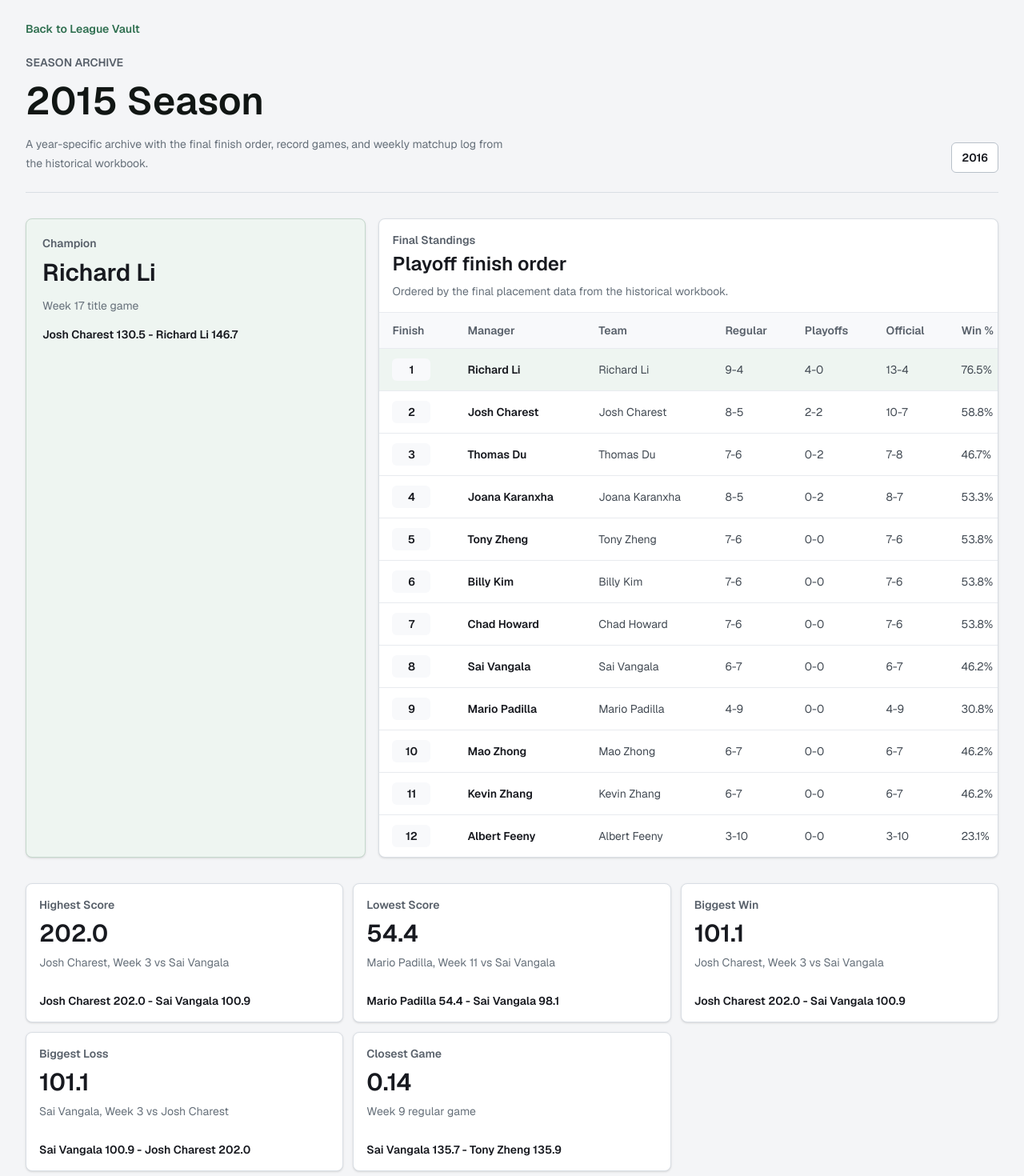
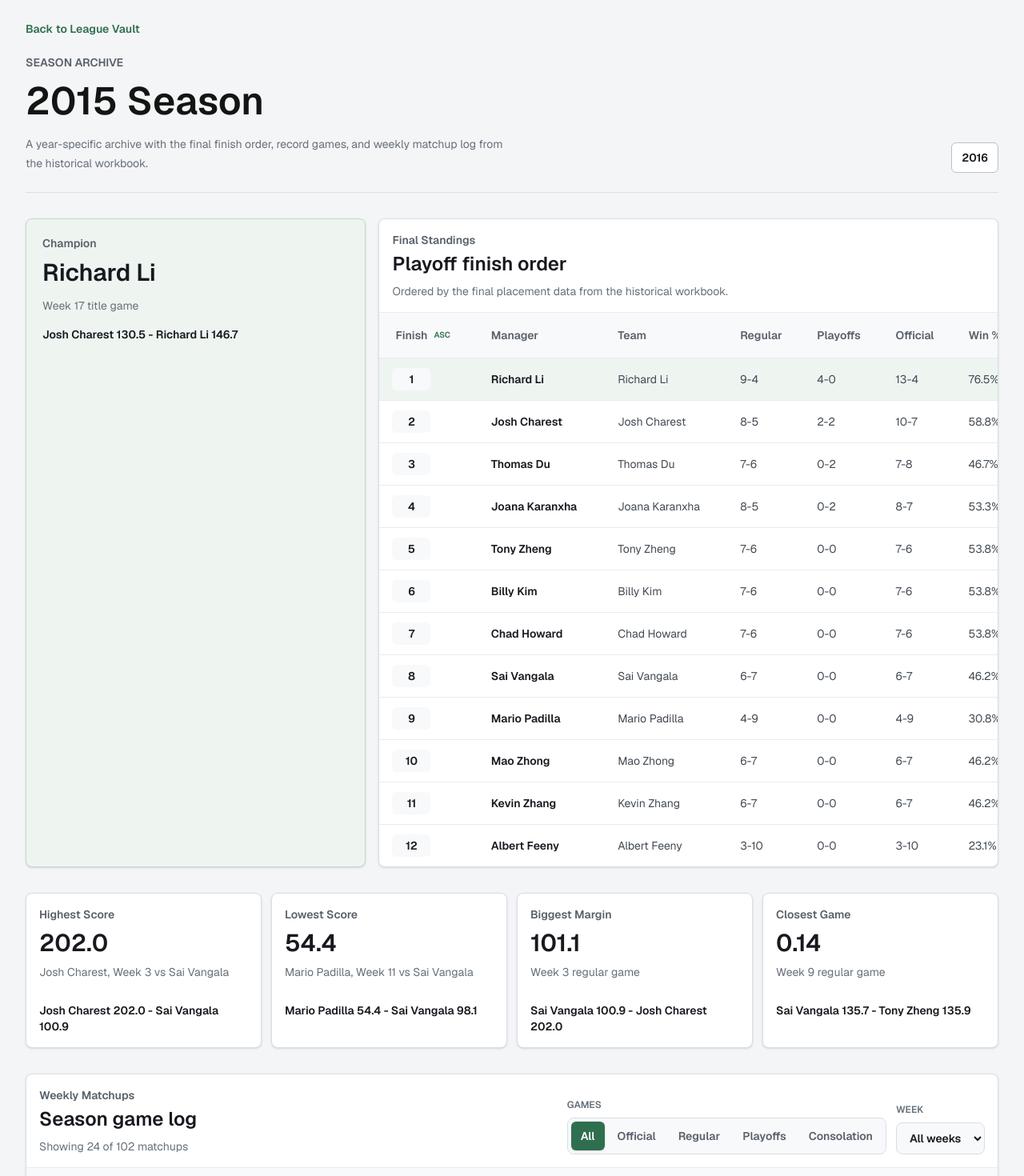
Before and after one commit to richardliiscool/fantasy-league-history, a Next.js app: page /seasons/2015 in a window 1280 px wide. Shown: the top 1470 px of the page at 80% size. Built offline with nearby package versions, Linux system fonts and the light colour scheme.

Commit message:
Add season finish sorting and margin card

```diff
--- a/src/app/seasons/[seasonYear]/page.tsx
+++ b/src/app/seasons/[seasonYear]/page.tsx
@@ -7,7 +7,6 @@ import { historicalLeagueData } from "@/lib/data/historicalLeagueData";
 import {
   getSeasonProfile,
   type SeasonGameRecord,
-  type SeasonMarginRecord,
   type SeasonMatchupSummary,
   type SeasonScoreRecord,
 } from "@/lib/stats/seasonProfile";
@@ -82,16 +81,10 @@ export default async function SeasonPage({ params }: SeasonPageProps) {
       scoreLine: formatFeaturedScoreLine(profile.records.lowestScore),
     },
     {
-      label: "Biggest Win",
-      value: formatMargin(profile.records.biggestWin),
-      detail: formatFeaturedRecordDetail(profile.records.biggestWin),
-      scoreLine: formatFeaturedScoreLine(profile.records.biggestWin),
-    },
-    {
-      label: "Biggest Loss",
-      value: formatMargin(profile.records.biggestLoss),
-      detail: formatFeaturedRecordDetail(profile.records.biggestLoss),
-      scoreLine: formatFeaturedScoreLine(profile.records.biggestLoss),
+      label: "Biggest Margin",
+      value: formatMargin(profile.records.biggestMargin),
+      detail: formatGameRecordDetail(profile.records.biggestMargin),
+      scoreLine: formatGameRecordScoreLine(profile.records.biggestMargin),
     },
     {
       label: "Closest Game",
@@ -169,7 +162,7 @@ export default async function SeasonPage({ params }: SeasonPageProps) {
           <SeasonStandingsTable finalStandings={profile.finalStandings} />
         </section>
 
-        <section className="grid gap-3 sm:grid-cols-2 xl:grid-cols-3">
+        <section className="grid gap-3 sm:grid-cols-2 xl:grid-cols-4">
           {recordCards.map((record) => (
             <article
               key={record.label}
@@ -201,12 +194,12 @@ function formatScore(score: number | null | undefined) {
   return score === null || score === undefined ? "0.0" : score.toFixed(1);
 }
 
-function formatMargin(record: SeasonMarginRecord | SeasonGameRecord | null) {
+function formatMargin(record: SeasonGameRecord | null) {
   return record ? formatMarginValue(record.margin) : "0.0";
 }
 
 function formatFeaturedRecordDetail(
-  record: SeasonScoreRecord | SeasonMarginRecord | null,
+  record: SeasonScoreRecord | null,
 ) {
   if (!record) {
     return "No games logged";
@@ -216,7 +209,7 @@ function formatFeaturedRecordDetail(
 }
 
 function formatFeaturedScoreLine(
-  record: SeasonScoreRecord | SeasonMarginRecord | null,
+  record: SeasonScoreRecord | null,
 ) {
   if (!record) {
     return "";
--- a/src/components/SeasonStandingsTable.tsx
+++ b/src/components/SeasonStandingsTable.tsx
@@ -1,15 +1,54 @@
+"use client";
+
 import Link from "next/link";
+import { useMemo, useState } from "react";
 import { formatPercentage } from "@/lib/formatters";
 import type { SeasonFinalStandingRow } from "@/lib/stats/seasonProfile";
+import { SortableHeader, type SortDirection } from "./SortableHeader";
 
 type SeasonStandingsTableProps = {
   finalStandings: SeasonFinalStandingRow[];
 };
 
+type StandingSortKey = "finish";
+
 export function SeasonStandingsTable({
   finalStandings,
 }: SeasonStandingsTableProps) {
+  const [sortDirection, setSortDirection] = useState<SortDirection>("asc");
   const finishCounts = getFinishCounts(finalStandings);
+  const originalPositionByManagerId = useMemo(
+    () =>
+      new Map(
+        finalStandings.map((standing, index) => [standing.managerId, index]),
+      ),
+    [finalStandings],
+  );
+  const sortedStandings = useMemo(
+    () =>
+      [...finalStandings].sort((first, second) => {
+        const finishComparison =
+          sortDirection === "asc"
+            ? first.finish - second.finish
+            : second.finish - first.finish;
+
+        if (finishComparison !== 0) {
+          return finishComparison;
+        }
+
+        return (
+          (originalPositionByManagerId.get(first.managerId) ?? 0) -
+          (originalPositionByManagerId.get(second.managerId) ?? 0)
+        );
+      }),
+    [finalStandings, originalPositionByManagerId, sortDirection],
+  );
+
+  const handleSort = () => {
+    setSortDirection((currentDirection) =>
+      currentDirection === "asc" ? "desc" : "asc",
+    );
+  };
 
   return (
     <section className="overflow-hidden rounded-lg border border-[#d9dee4] bg-white shadow-sm">
@@ -28,7 +67,15 @@ export function SeasonStandingsTable({
         <table className="w-full min-w-[980px] border-collapse text-left text-sm">
           <thead className="bg-[#f8f9fb] text-[#58606a]">
             <tr>
-              <th className="px-4 py-3 font-semibold">Finish</th>
+              <th className="px-4 py-3">
+                <SortableHeader<StandingSortKey>
+                  label="Finish"
+                  sortKey="finish"
+                  activeSortKey="finish"
+                  direction={sortDirection}
+                  onSort={handleSort}
+                />
+              </th>
               <th className="px-4 py-3 font-semibold">Manager</th>
               <th className="px-4 py-3 font-semibold">Team</th>
               <th className="px-4 py-3 font-semibold">Regular</th>
@@ -40,7 +87,7 @@ export function SeasonStandingsTable({
             </tr>
           </thead>
           <tbody>
-            {finalStandings.map((standing) => (
+            {sortedStandings.map((standing) => (
               <tr
                 key={standing.managerId}
                 className={`border-t border-[#e8ebef] ${
--- a/src/lib/stats/seasonProfile.ts
+++ b/src/lib/stats/seasonProfile.ts
@@ -63,13 +63,6 @@ export type SeasonScoreRecord = {
   points: number;
 };
 
-export type SeasonMarginRecord = {
-  matchup: SeasonMatchupSummary;
-  featured: SeasonMatchupParticipant;
-  opponent: SeasonMatchupParticipant;
-  margin: number;
-};
-
 export type SeasonGameRecord = {
   matchup: SeasonMatchupSummary;
   margin: number;
@@ -78,8 +71,7 @@ export type SeasonGameRecord = {
 export type SeasonRecordSet = {
   highestScore: SeasonScoreRecord | null;
   lowestScore: SeasonScoreRecord | null;
-  biggestWin: SeasonMarginRecord | null;
-  biggestLoss: SeasonMarginRecord | null;
+  biggestMargin: SeasonGameRecord | null;
   closestGame: SeasonGameRecord | null;
 };
 
@@ -292,53 +284,20 @@ const getSeasonScoreRecords = (
     },
   ]);
 
-const getSeasonWinRecords = (
-  matchups: SeasonMatchupSummary[],
-): SeasonMarginRecord[] =>
-  matchups.flatMap((matchup) => {
-    if (!matchup.winner) {
-      return [];
-    }
-
-    const loser =
-      matchup.winner.managerId === matchup.first.managerId
-        ? matchup.second
-        : matchup.first;
-
-    return [
-      {
-        matchup,
-        featured: matchup.winner,
-        opponent: loser,
-        margin: matchup.margin,
-      },
-    ];
-  });
-
-const getSeasonLossRecords = (
-  matchups: SeasonMatchupSummary[],
-): SeasonMarginRecord[] =>
-  getSeasonWinRecords(matchups).map((record) => ({
-    matchup: record.matchup,
-    featured: record.opponent,
-    opponent: record.featured,
-    margin: record.margin,
-  }));
-
 const getSeasonRecords = (
   matchups: SeasonMatchupSummary[],
 ): SeasonRecordSet => {
   const officialMatchups = matchups.filter(isOfficialMatchup);
   const scoreRecords = getSeasonScoreRecords(officialMatchups);
-  const winRecords = getSeasonWinRecords(officialMatchups);
-  const lossRecords = getSeasonLossRecords(officialMatchups);
+  const biggestMargin = maxBy(officialMatchups, (matchup) => matchup.margin);
   const closestGame = minBy(officialMatchups, (matchup) => matchup.margin);
 
   return {
     highestScore: maxBy(scoreRecords, (record) => record.points),
     lowestScore: minBy(scoreRecords, (record) => record.points),
-    biggestWin: maxBy(winRecords, (record) => record.margin),
-    biggestLoss: maxBy(lossRecords, (record) => record.margin),
+    biggestMargin: biggestMargin
+      ? { matchup: biggestMargin, margin: biggestMargin.margin }
+      : null,
     closestGame: closestGame
       ? { matchup: closestGame, margin: closestGame.margin }
       : null,
```
Also changed, not shown: 2 other files (tests, documents, lock files or other folders).
